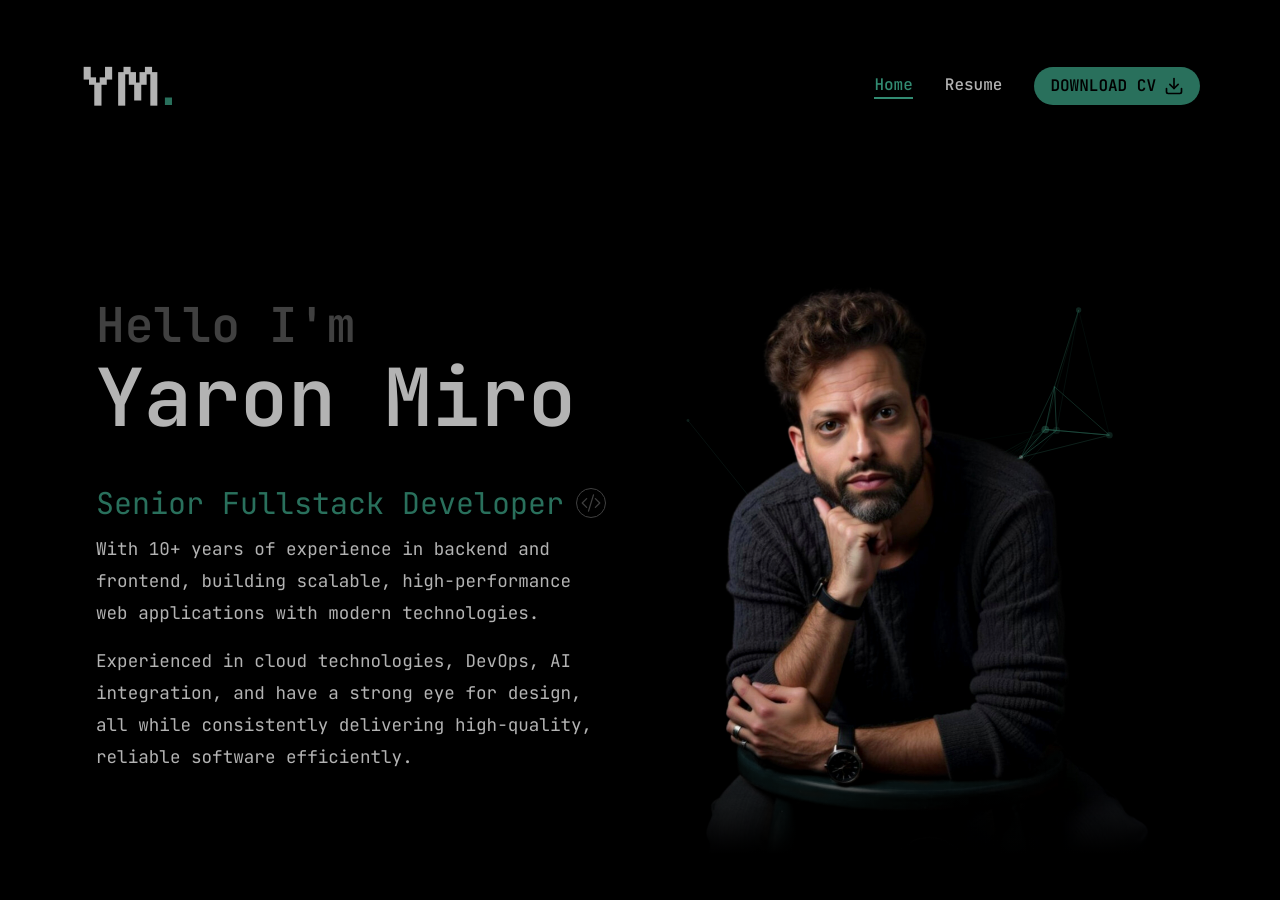
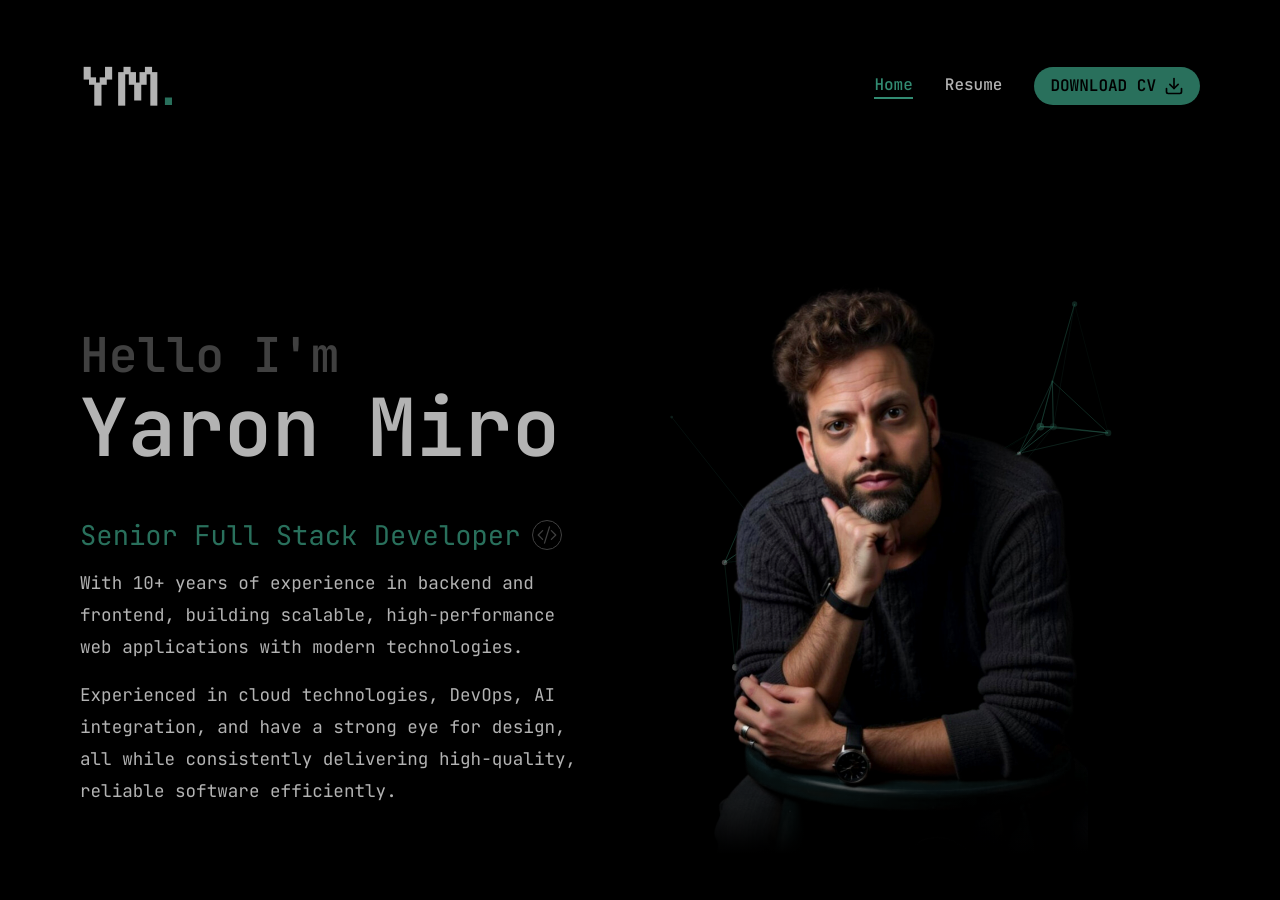
Before and after one commit to YaronMiro/ym-website, a Next.js app: page / in a window 1280 px wide. Shown: the top 900 px of the page. Built offline with nearby package versions, Linux system fonts and the light colour scheme.

Commit message:
fix hero layout and design 45

```diff
--- a/app/page.tsx
+++ b/app/page.tsx
@@ -15,7 +15,7 @@ const Home: React.FC = () => {
         <main className="relative flex flex-col xl:flex-row items-center xl:items-stretch">
           {/* hero section */}
           <div className="flex flex-col justify-center xl:w-full">
-            <div className="max-w-[600px] px-4 md:max-w-[750px]">
+            <div className="max-w-[600px] md:max-w-[750px]">
               {/* main Title */}
               <h1 className="flex flex-col font-semibold">
                 <span className="text-5xl text-secondary">Hello I&apos;m</span>
@@ -23,7 +23,7 @@ const Home: React.FC = () => {
               </h1>
               {/* role */}
               <div className="flex items-center mt-10 gap-3">
-                <span className="text-accent text-3xl">Senior Fullstack Developer</span>
+                <span className="text-accent text-[1.7rem]">Senior Full Stack Developer</span>
                 <BsCodeSlash role="img" aria-label="developer icon" className="rounded-full p-[4px] w-[30px] h-[30px] border border-secondary text-secondary" />
               </div>
               <div className="xl:max-w-[500px] mt-3 leading-8 text-white/70 text-[1.1rem]">
@@ -34,13 +34,14 @@ const Home: React.FC = () => {
                   Experienced in cloud technologies, DevOps, AI integration, and have a strong eye for design, all while consistently delivering high-quality, reliable software efficiently.
                 </p>
               </div>
-              <div className="flex justify-end pt-16">
-                <ResumeButtonDownload className="xl:hidden" />
+              <div className="xl:hidden relative flex justify-start items-center mt-10 gap-5">
+                <div className="h-[1px] flex-1 bg-white/20"></div>
+                <ResumeButtonDownload />
               </div>
             </div>
           </div>
           {/* Image and particles */}
-          <div className="relative flex justify-center xl:justify-end w-full mt-24 xl:mt-0 xl:pr-12">
+          <div className="relative flex justify-center xl:justify-end w-full mt-20 xl:mt-0 xl:pr-28">
             <div className="relative">
               <Image
                 className="w-auto h-auto md:h-[570px]"
```
Also changed, not shown: public/hero-image.webp.
